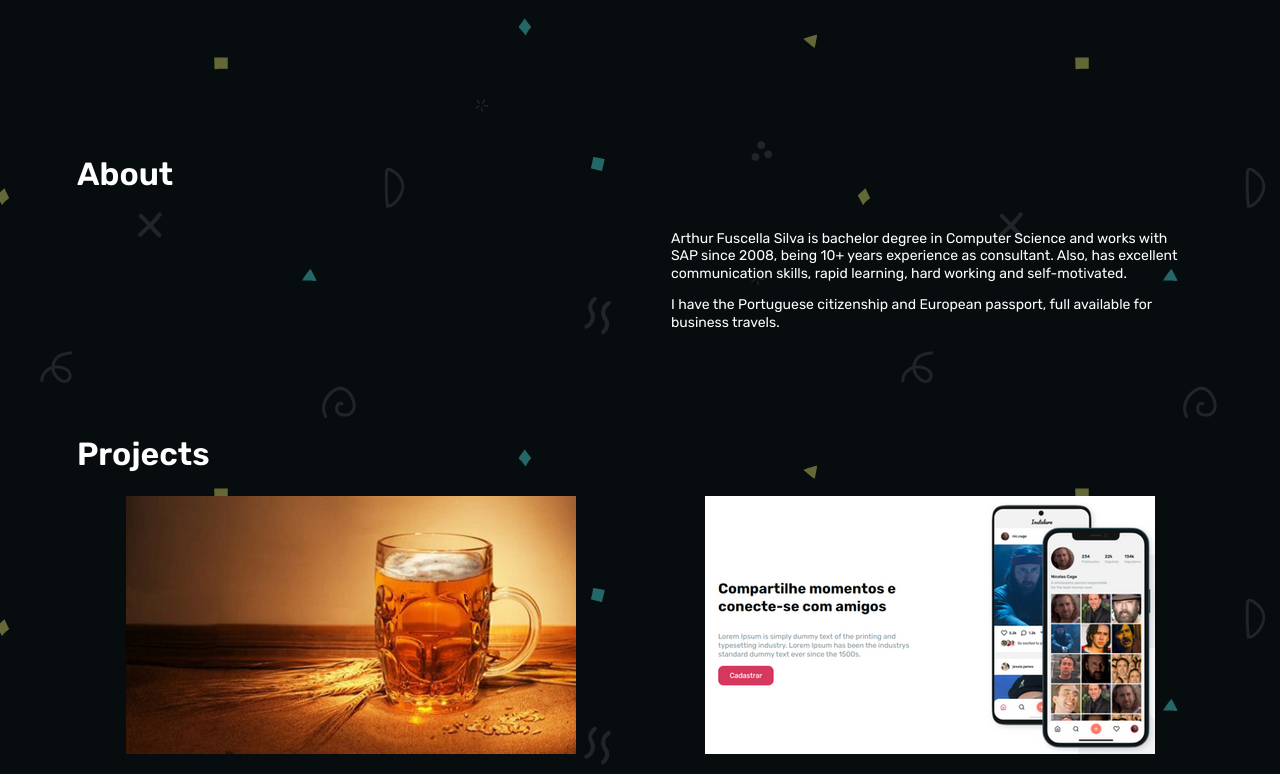
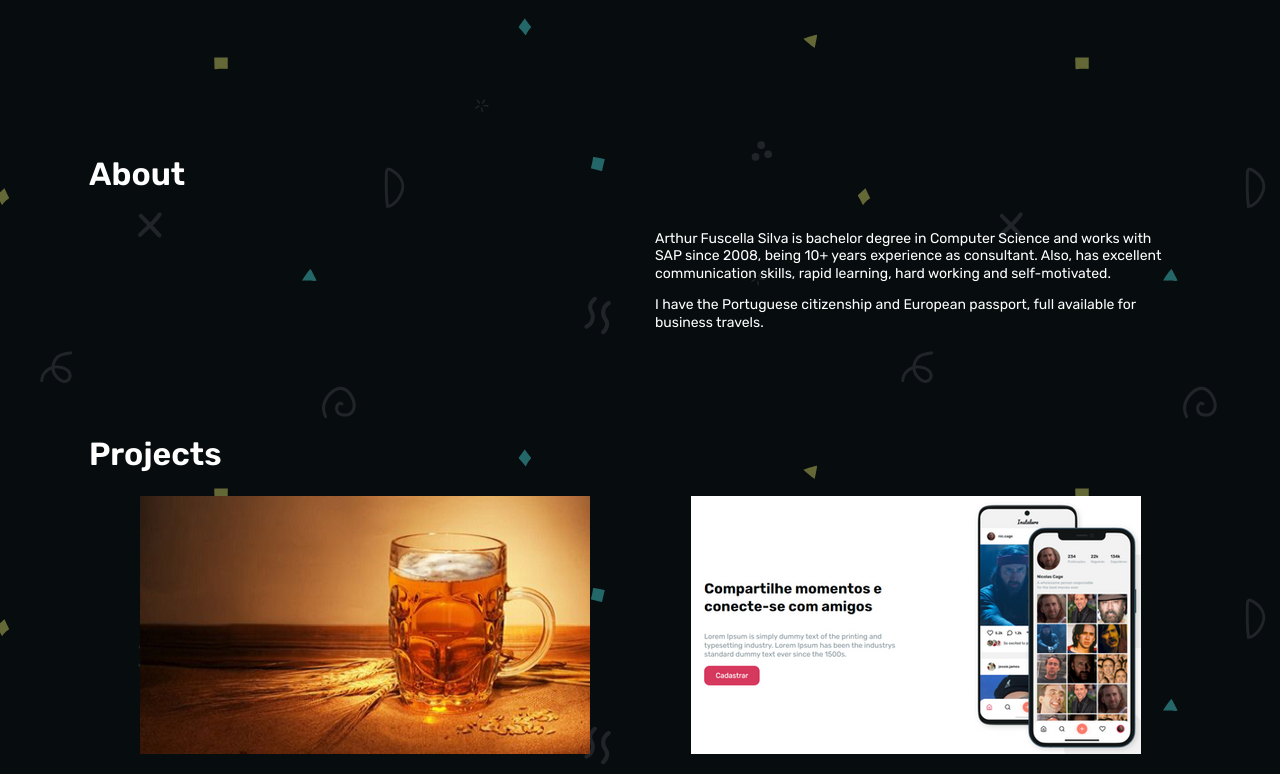
Before and after one commit to afuscella/react-portfolio, a Next.js app: page / in a window 1280 px wide. Shown: the part 640-1414 px from the top of the page. Built offline with nearby package versions, Linux system fonts and the light colour scheme.

Commit message:
feat(css): minor changes on css style of components

```diff
--- a/src/components/commons/About/index.tsx
+++ b/src/components/commons/About/index.tsx
@@ -45,7 +45,7 @@ export function About() {
                 tag="p"
                 color="primary.main"
                 textAlign={{
-                  xs: 'start'
+                  xs: 'start',
                 }}
               >
                 Arthur Fuscella Silva is bachelor degree in Computer
--- a/src/components/commons/Card/styles.ts
+++ b/src/components/commons/Card/styles.ts
@@ -42,7 +42,7 @@ export const CardWrapper = {
       display: flex;
       flex-direction: column;
       flex-wrap: wrap;
-      padding: 15px;
+      padding: ${({ theme }) => theme.padding};
     }
 
     img {
--- a/src/components/commons/Menu/styles.ts
+++ b/src/components/commons/Menu/styles.ts
@@ -44,7 +44,6 @@ export const MenuWrapper = {
     ${breakpointsMedia({
     md: css`
         order: initial;
-        padding-right: 16px;
       `,
   })}
   `,
--- a/src/components/foundation/layout/Container/index.tsx
+++ b/src/components/foundation/layout/Container/index.tsx
@@ -1,5 +1,4 @@
 import styled from 'styled-components';
-
 import { propToStyle } from '@/themes/utils/propToStyle';
 
 interface IContainer {
@@ -17,11 +16,16 @@ export const Box = styled.div<IContainer>`
   transition: ${({ theme }) => theme.transition};
   ${propToStyle('flex')}
   ${propToStyle('display')}
+  ${propToStyle('flexWrap')}
   ${propToStyle('flexDirection')}
   ${propToStyle('justifyContent')}
-  ${propToStyle('flexWrap')}
   ${propToStyle('background')}
   ${propToStyle('backgroundImage')}
+  ${propToStyle('backgroundColor')}
   ${propToStyle('backgroundRepeat')}
   ${propToStyle('backgroundPosition')}
+
+  ${propToStyle('boxShadow')}
+  ${propToStyle('padding')}
+
 `;
--- a/src/components/foundation/layout/Grid/index.tsx
+++ b/src/components/foundation/layout/Grid/index.tsx
@@ -22,8 +22,7 @@ export const Grid = {
       `,
     md: css`
         max-width: 768px;
-        padding-right: 16px;
-        padding-left: 16px;
+
       `,
     lg: css`
         max-width: 1160px;
@@ -38,12 +37,13 @@ export const Grid = {
     display: flex;
     flex-wrap: wrap;
 
-    ${breakpointsMedia({
-    sm: css`
-        margin-left: -16px;
-        margin-right: -16px;
-      `,
-  })}
+    ${propToStyle('flex')}
+    ${propToStyle('justifyContent')}
+
+    ${propToStyle('marginLeft')}
+    ${propToStyle('marginRight')}
+    ${propToStyle('marginTop')}
+    ${propToStyle('marginBottom')}
   `,
 
   Column: styled.div`
@@ -51,19 +51,14 @@ export const Grid = {
     flex-grow: 1;
     max-width: 100%;
 
-    ${breakpointsMedia({
-    sm: css`
-        padding-left: 16px;
-        padding-right: 16px;
-      `,
-  })}
-
+    ${propToStyle('flex')}
     ${propToStyle('display')}
     ${propToStyle('alignItems')}
     ${propToStyle('justifyContent')}
     ${propToStyle('flexDirection')}
 
     ${propToStyle('marginTop')}
+    ${propToStyle('paddingRight')}
 
     ${({ offset }) => {
     if (typeof offset === 'number') {
--- a/src/themes/index.ts
+++ b/src/themes/index.ts
@@ -68,7 +68,7 @@ const dark: ColorsType = {
   tertiary: {
     main: {
       color: '#f0f0f7',
-      contrastText: '#fff',
+      contrastText: '#070C0e',
     },
     light: {
       color: '#070C0e',
@@ -95,6 +95,7 @@ const theme: DefaultTheme = {
   typographyVariants,
   breakpoints,
   padding: '15px',
+  borderRadius: '8px',
   transition: '.3s ease-in-out',
   fontFamily: '\'Rubik\', sans-serif',
 };
```
